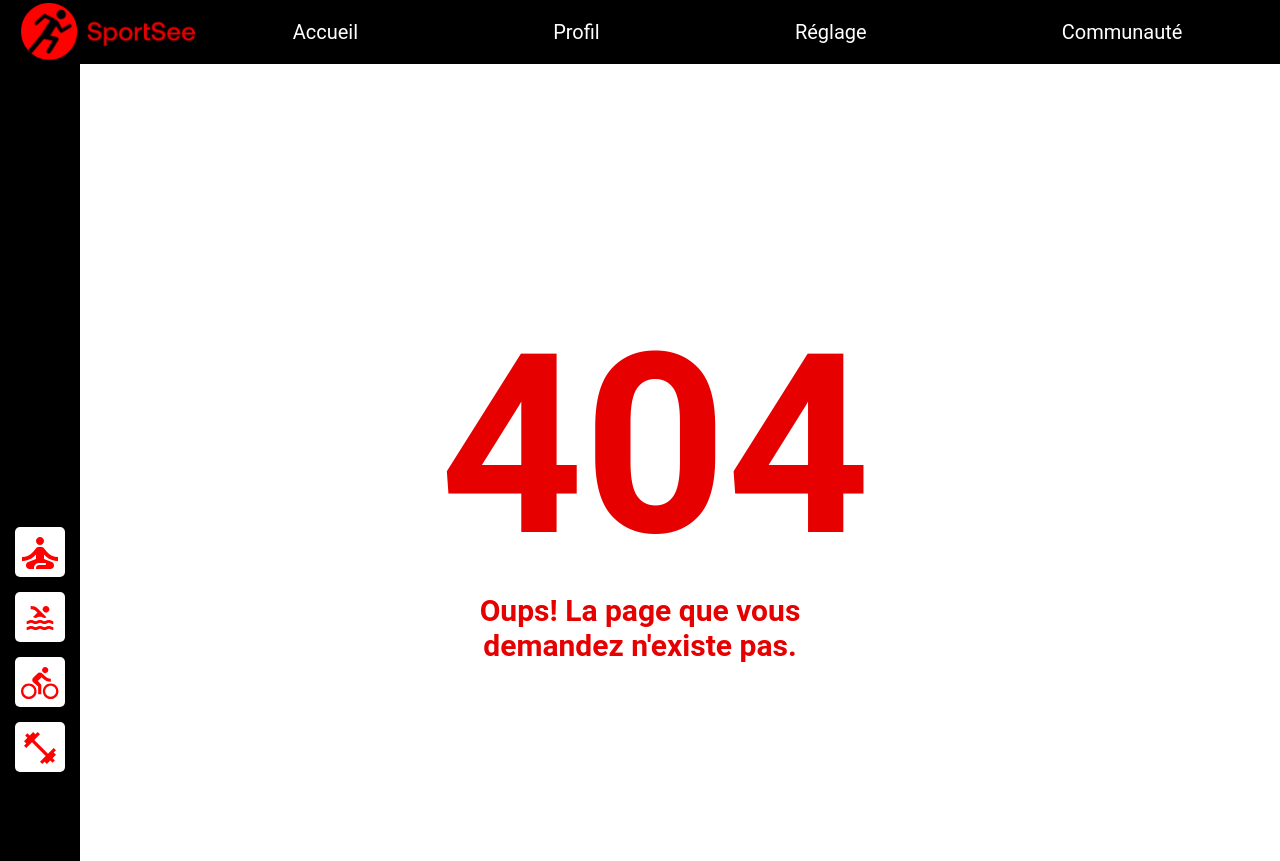
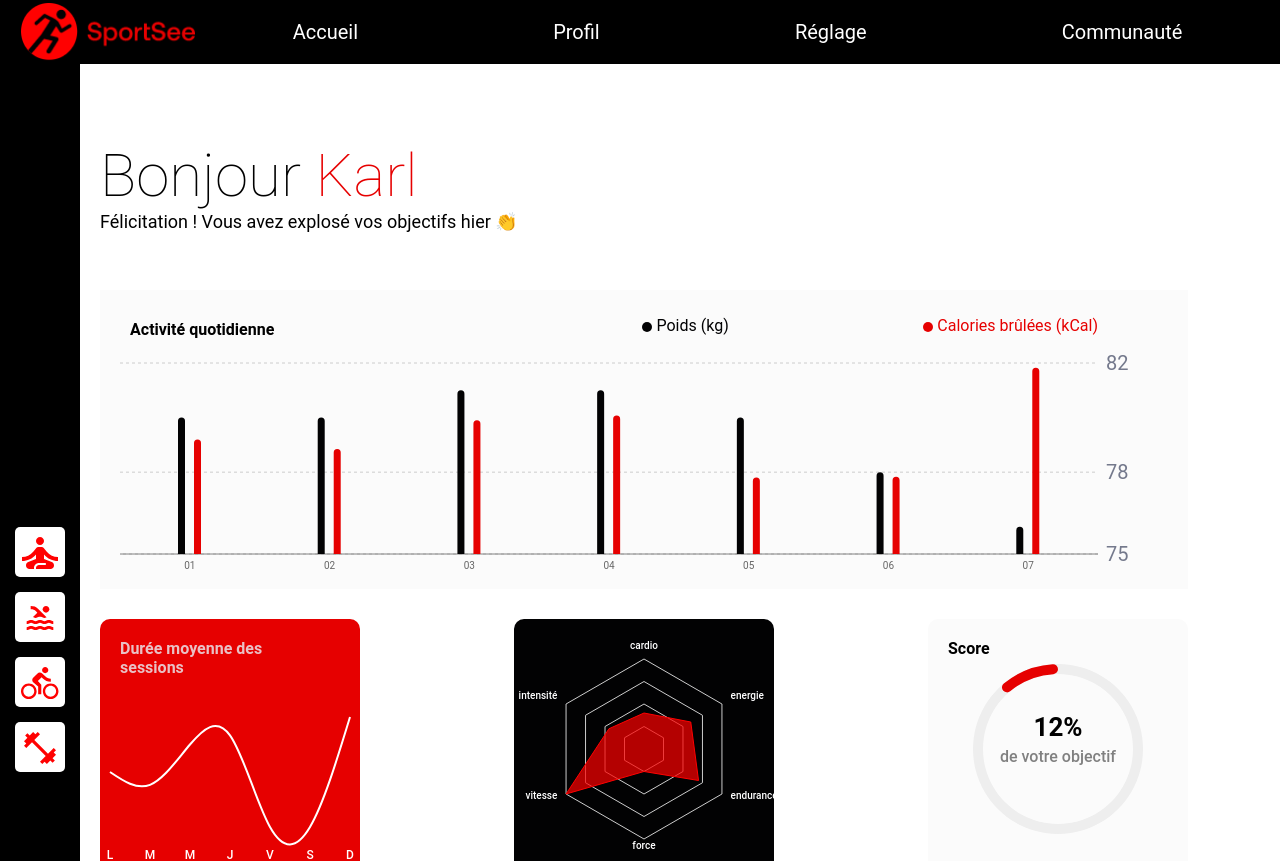
Before and after one commit to PingrisAlexis/SportSee, a React (Create React App) app: page /user/12 in a window 1280 px wide. Before the commit this address led to /not-found. Shown: the top 861 px of the page. Built offline with nearby package versions, Linux system fonts and the light colour scheme.

Commit message:
user 12 at home page

```diff
--- a/src/App.js
+++ b/src/App.js
@@ -11,10 +11,10 @@ function App() {
                 <Header />
                 <VerticalNavbar />
                 <Switch>
-                    <Route exact path="/users/:id"  component={UserProfil}/>
-                    <Route path="/not-found" component={NotFound}/>
+                    <Route exact path="/user/:id"  component={UserProfil}/>
+                    {/*<Route path="/not-found" component={NotFound}/>*/}
                     <Route path="*">
-                        <Redirect to="/not-found" />
+                        <Redirect to="/user/12" />
                     </Route>
                 </Switch>
             </ BrowserRouter>
```
